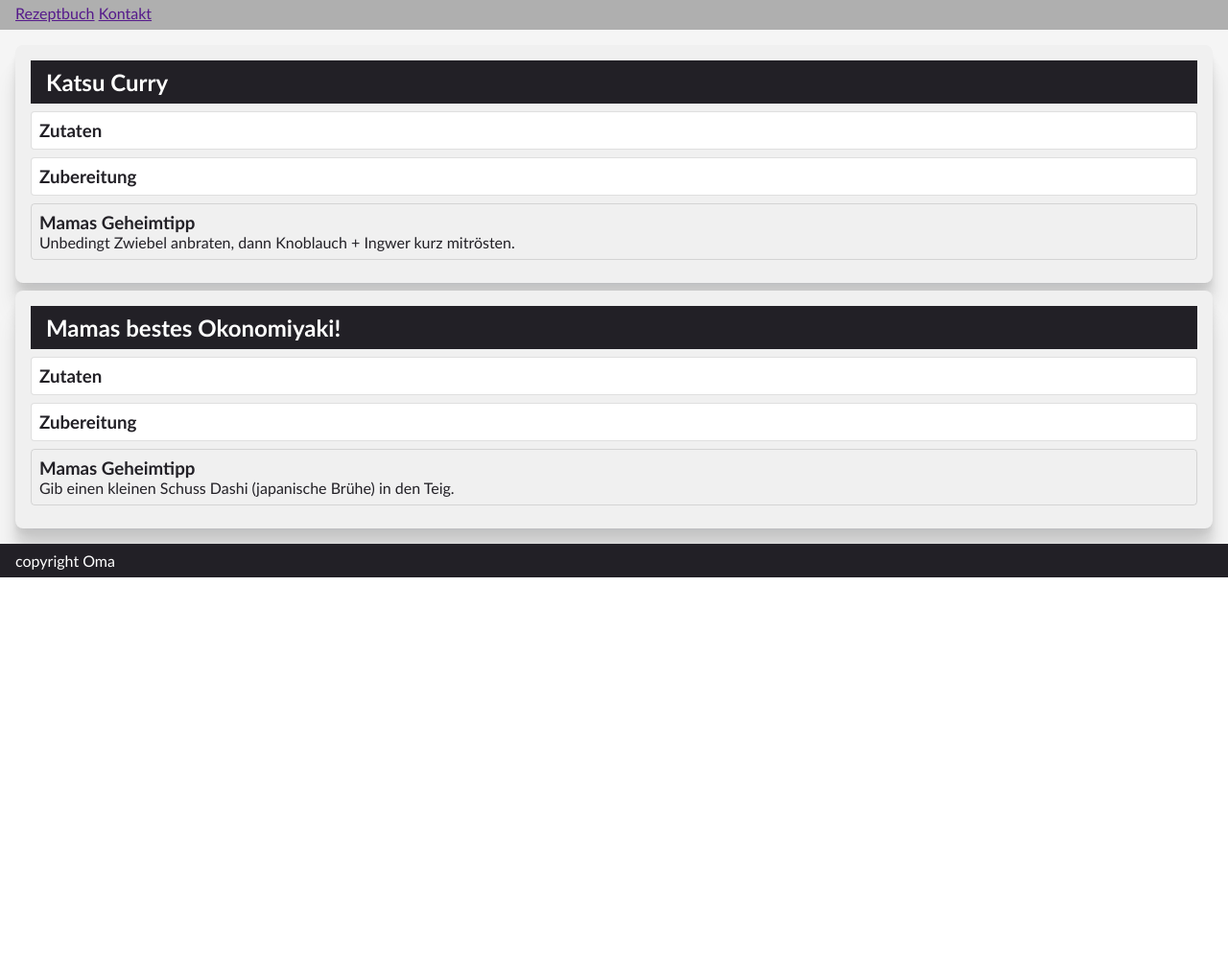
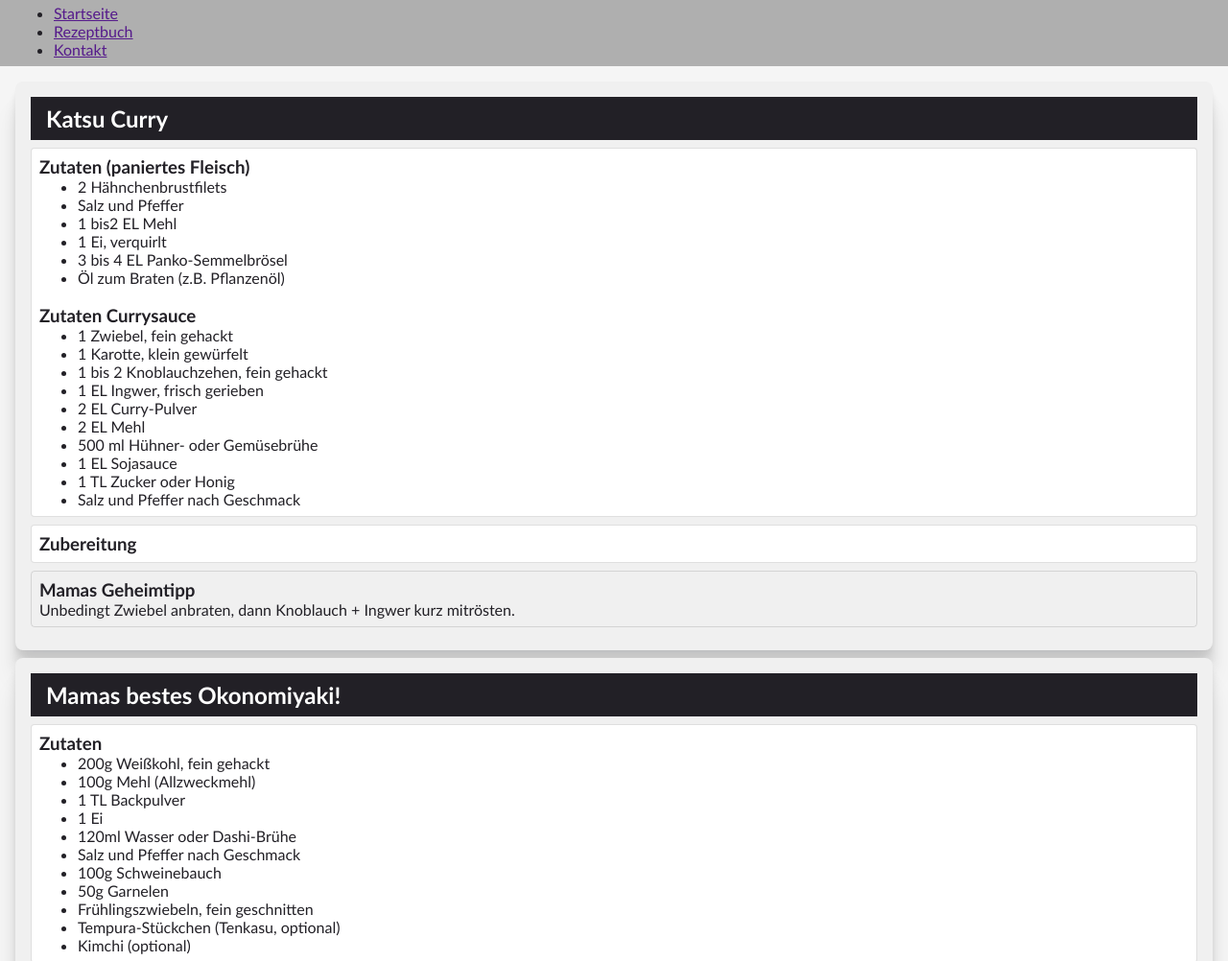
Before and after one commit to SilvioSimon/Semantik_Training, a plain HTML site: page index.html in a window 1280 px wide. Shown: the part 59-1061 px from the top of the page at 96% size. Before the commit the page ends 800 px from the top, so only its background shows below. Drawn offline with Linux system fonts and the light colour scheme.

Commit message:
Refactor HTML structure and enhance ingredient lists

```diff
--- a/index.html
+++ b/index.html
@@ -11,8 +11,11 @@
         <h1>Mamas Rezepte </h1>
     </header>
     <nav>
-        <a href="">Rezeptbuch</a>
-        <a href="">Kontakt</a>
+        <ul>
+            <li><a href="">Startseite</a></li>
+            <li><a href="">Rezeptbuch</a></li>
+            <li><a href="">Kontakt</a></li>
+        </ul>
     </nav>
  <main>
     <article>
@@ -20,7 +23,29 @@
             <h2>Katsu Curry</h2>
         </header>
         <section>
-            <h3>Zutaten</h3>
+            <h3>Zutaten (paniertes Fleisch)</h3>
+            <ul>
+                <li>2 Hähnchenbrustfilets</li>
+                <li>Salz und Pfeffer</li>
+                <li>1 bis2 EL Mehl</li>
+                <li>1 Ei, verquirlt</li>
+                <li>3 bis 4 EL Panko-Semmelbrösel</li>
+                <li>Öl zum Braten (z.B. Pflanzenöl)</li>
+            </ul>
+            <br>
+            <h3>Zutaten Currysauce</h3>
+            <ul>
+                <li>1 Zwiebel, fein gehackt</li>
+                <li>1 Karotte, klein gewürfelt</li>
+                <li>1 bis 2 Knoblauchzehen, fein gehackt</li>
+                <li>1 EL Ingwer, frisch gerieben</li>
+                <li>2 EL Curry-Pulver</li>
+                <li>2 EL Mehl</li>
+                <li>500 ml Hühner- oder Gemüsebrühe</li>
+                <li>1 EL Sojasauce</li>
+                <li>1 TL Zucker oder Honig</li>
+                <li>Salz und Pfeffer nach Geschmack</li>
+            </ul>
         </section>
          <section>
             <h3>Zubereitung</h3>
@@ -38,6 +63,19 @@
         </header>
         <section>
             <h3>Zutaten</h3>
+            <ul>
+                <li>200g Weißkohl, fein gehackt</li>
+                <li>100g Mehl (Allzweckmehl)</li>
+                <li>1 TL Backpulver</li>
+                <li>1 Ei</li>
+                <li>120ml Wasser oder Dashi-Brühe</li>
+                <li>Salz und Pfeffer nach Geschmack</li>
+                <li>100g Schweinebauch</li>
+                <li>50g Garnelen</li>
+                <li>Frühlingszwiebeln, fein geschnitten</li>
+                <li>Tempura-Stückchen (Tenkasu, optional)</li>
+                <li>Kimchi (optional)</li>
+            </ul>
         </section>
         <section>
             <h3>Zubereitung</h3>
--- a/style.css
+++ b/style.css
@@ -1,4 +1,3 @@
-
     * {
         margin: 0;
         box-sizing: border-box;
```
